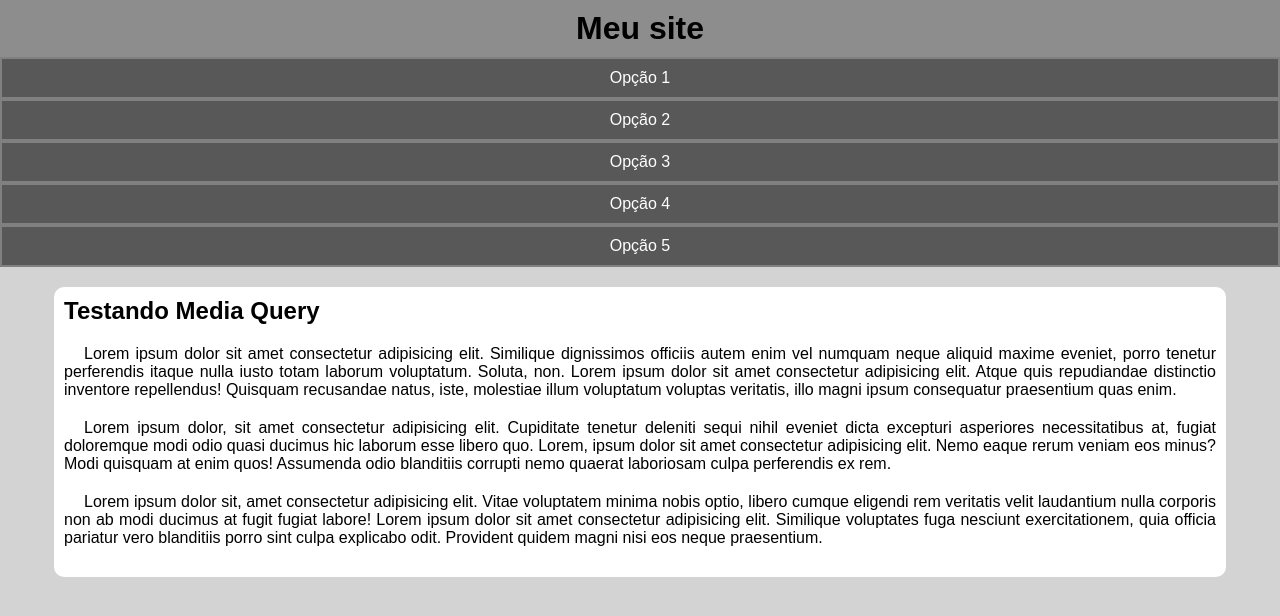
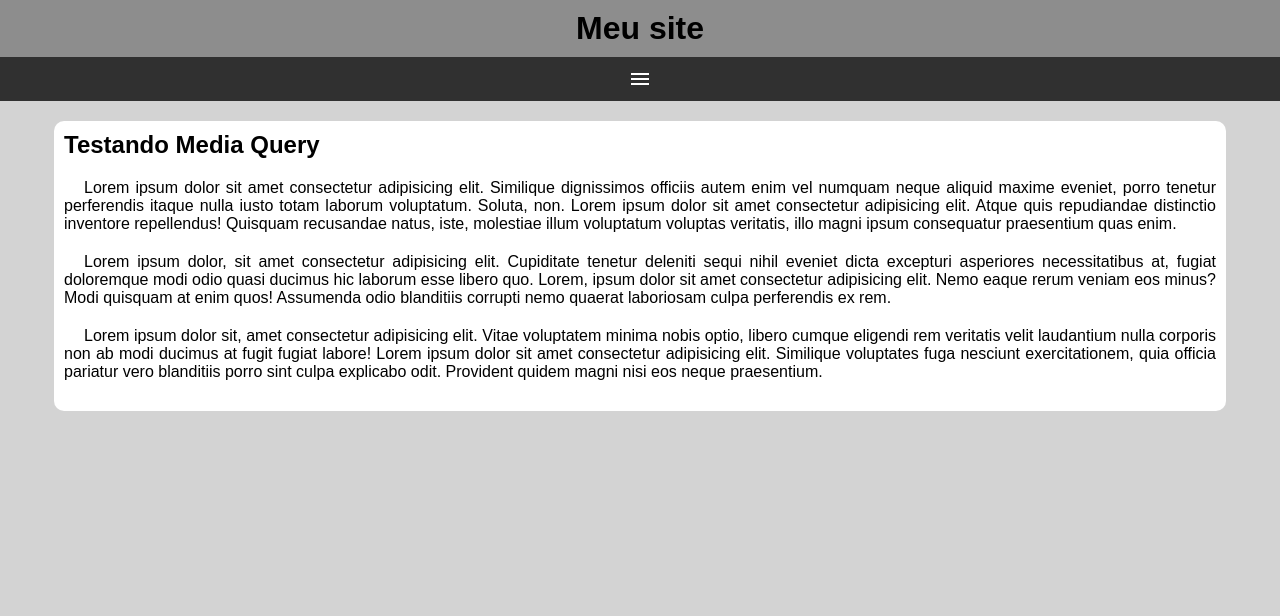
Before and after one commit to evertonrafaelumbelino/html-css, a plain HTML site: page exercicios/ex026/mq005/index.html in a window 1280 px wide. Drawn offline with nearby package versions, Linux system fonts and the light colour scheme.

Commit message:
atualizei mq005

```diff
--- a/exercicios/ex026/mq005/estilos/style.css
+++ b/exercicios/ex026/mq005/estilos/style.css
@@ -19,8 +19,22 @@ header > h1{
     text-align: center;
 }
 
+span#burguer{
+    background-color: rgb(48, 48, 48);
+    display: block;
+    color: white;
+    text-align: center;
+    padding: 10px;
+    cursor: pointer;
+}
+
+span#burger:hover{
+    background-color: white;
+    color: black;
+}
+
 menu{
-    display: block;
+    display: none;
 }
 
 menu > ul{
--- a/exercicios/ex026/mq005/index.html
+++ b/exercicios/ex026/mq005/index.html
@@ -3,6 +3,7 @@
 <head>
     <meta charset="UTF-8">
     <meta name="viewport" content="width=device-width, initial-scale=1.0">
+    <link rel="stylesheet" href="https://fonts.googleapis.com/css2?family=Material+Symbols+Outlined:opsz,wght,FILL,GRAD@20..48,100..700,0..1,-50..200&icon_names=menu" />
     <link rel="stylesheet" href="estilos/style.css">
     <title>Media Query</title>
 </head>
@@ -10,7 +11,9 @@
     <header>
         <h1>Meu site</h1>
 
-        <menu>
+        <span id="burguer" class="material-symbols-outlined" onclick="clickMenu()">menu</span>
+
+        <menu id="itens">
             <ul>
                 <li><a href="#">Opção 1</a></li>
                 <li><a href="#">Opção 2</a></li>
@@ -31,5 +34,15 @@
             <p>Lorem ipsum dolor sit, amet consectetur adipisicing elit. Vitae voluptatem minima nobis optio, libero cumque eligendi rem veritatis velit laudantium nulla corporis non ab modi ducimus at fugit fugiat labore! Lorem ipsum dolor sit amet consectetur adipisicing elit. Similique voluptates fuga nesciunt exercitationem, quia officia pariatur vero blanditiis porro sint culpa explicabo odit. Provident quidem magni nisi eos neque praesentium.</p>
         </article>
     </main>
+
+    <script>
+        function clickMenu() {
+            if (itens.style.display == 'block') {
+                itens.style.display = 'none'
+            } else {
+                itens.style.display = 'block'
+            }
+        }
+    </script>
 </body>
 </html>
```
